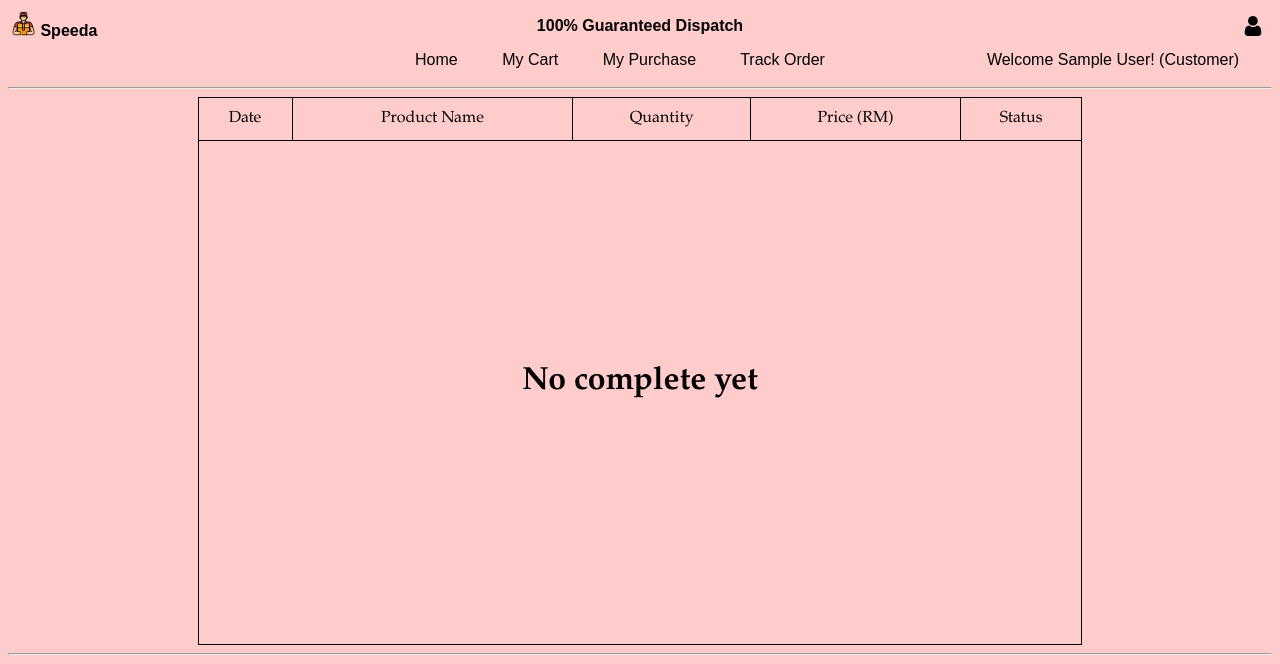
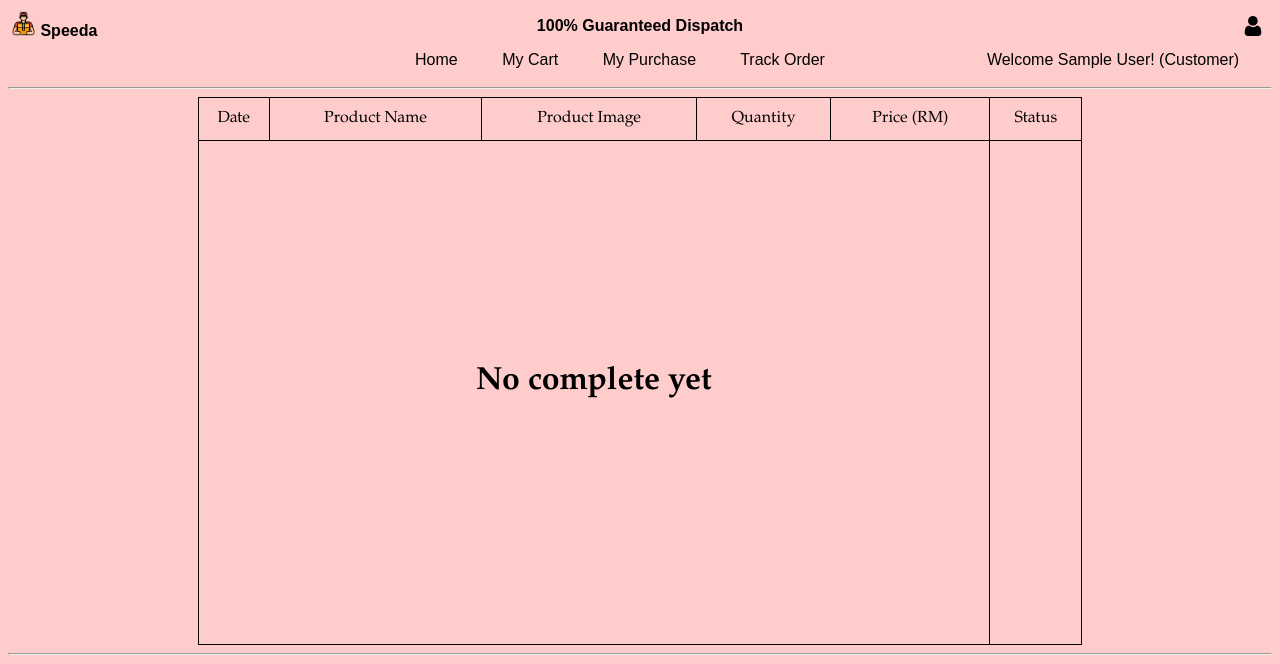
Before and after one commit to montiraehpon/Group_6_Project, a PHP site: page /project/ApplicationLayer/ProvideTrackingAndAnalysis/MyPurchase.php in a window 1280 px wide. Shown: the top 664 px of the page. Run offline with PHP 8.4, Linux system fonts and the light colour scheme; the visitor is signed in with stand-in values (Sample User, id 1); data that the repository does not hold is empty.

Commit message:
Update MyPurchase.php
Added codes to display the product image and service provider name in the MyPurchase interface.

```diff
--- a/project/ApplicationLayer/ProvideTrackingAndAnalysis/MyPurchase.php
+++ b/project/ApplicationLayer/ProvideTrackingAndAnalysis/MyPurchase.php
@@ -66,6 +66,7 @@ $datacheck = $track->checkHistory($cus_id);
     <tr style="border-bottom: 1px solid black;height: 8%"> <hr>
         <td align="center">Date</td>
         <td align="center">Product Name</td>
+        <td align="center">Product Image</td>
         <td align="center">Quantity</td>
         <td align="center">Price (RM)</td>
         <td align="center">Status</td>
@@ -79,13 +80,30 @@ $datacheck = $track->checkHistory($cus_id);
       }
       else{
       foreach($data as $row){
+        if($row['product_type'] == "Food"){
+          $image = $row['product_image'];
+          $image_src = "../../images/FoodImages/".$image;
+        }
+        else if($row['product_type'] == "Goods"){
+          $image = $row['product_image'];
+          $image_src = "../../images/GoodsImages/".$image;
+        }
+        else if($row['product_type'] == "Medicine"){
+          $image = $row['product_image'];
+          $image_src = "../../images/MedicineImages/".$image;
+        }
+        else if($row['product_type'] == "Pet"){
+          $image = $row['product_image'];
+          $image_src = "../../images/PetImages/".$image;
+        }
     ?>
       <tr>
         <td align="center"><?=$row["order_time"]?></td>
         <td align="center"><?=$row["product_name"]?></td>
+        <td align="center" width="20%"><img src="<?php echo $image_src?>" style="width: 100px;height: 100px;vertical-align: middle;"></td>
         <td align="center"><?=$row["product_quantity"]?></td>
         <td align="center">RM <?=$row["product_price"]?></td>
-        <td align="center"><?=$row["status"]?></td>
+        <td align="center"><?=$row["order_status"]?></td>
       </tr>
     <?php }} ?>
   </table>
```
